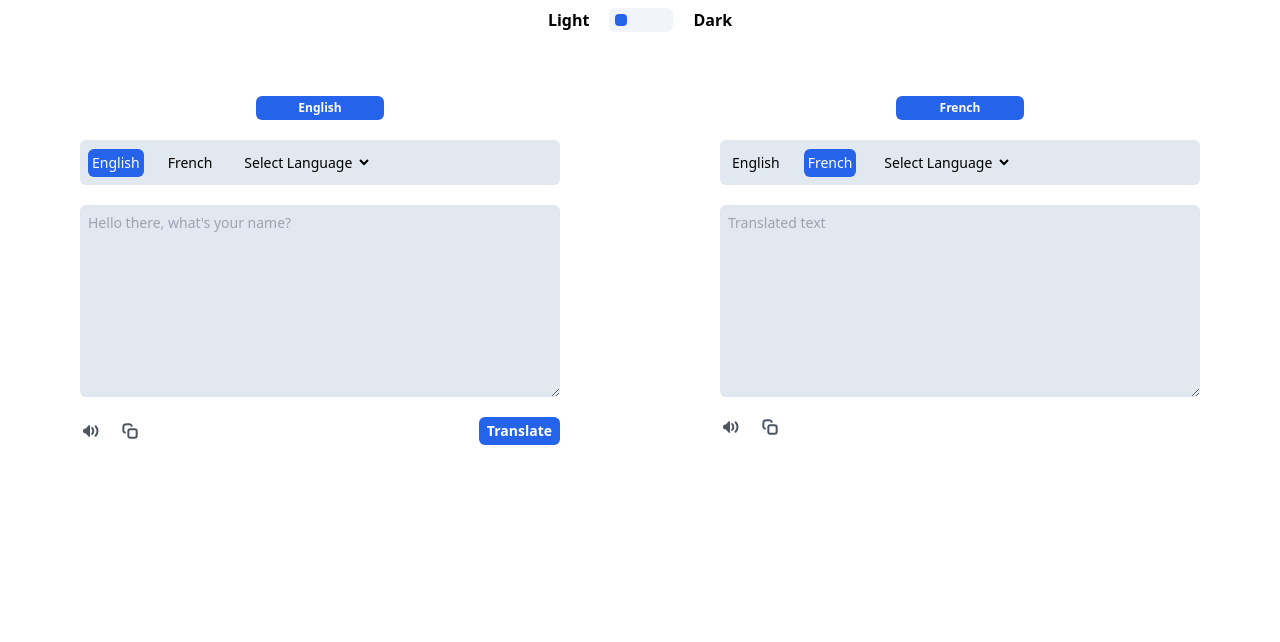
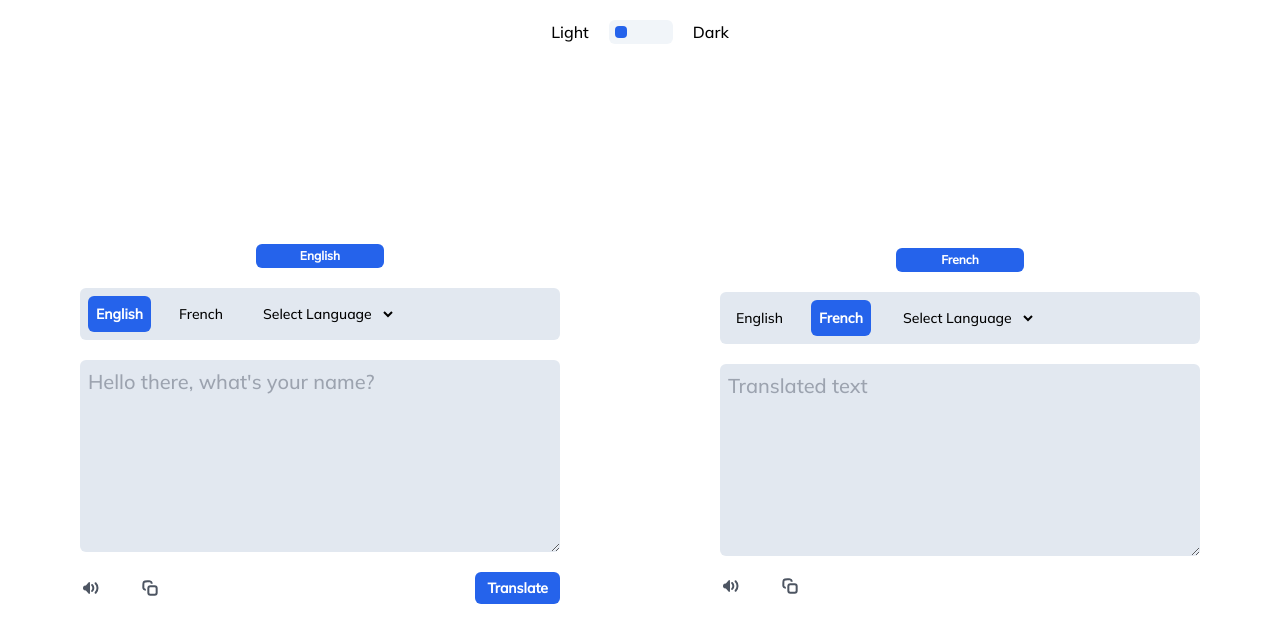
Before and after one commit to oseji/translator, a React (Vite) app: page / in a window 1280 px wide. Shown: the top 642 px of the page. Built offline with nearby package versions, Linux system fonts and the light colour scheme.

Commit message:
completed audio playback fuctionality and made minor design updates

```diff
--- a/src/App.tsx
+++ b/src/App.tsx
@@ -80,9 +80,12 @@ function App() {
     }
   };
 
-  const toggleSound = (phrase: string) => {
+  const toggleSound = (phrase: string, language: string) => {
     const synth = window.speechSynthesis;
     const text = new SpeechSynthesisUtterance(phrase);
+
+    text.lang = language;
+
     synth.speak(text);
   };
 
@@ -240,13 +243,13 @@ function App() {
           ></textarea>
 
           <div className="bottomGrp">
-            <div className="flex flex-row items-center gap-5">
+            <div className="flex flex-row items-center gap-10">
               <img
                 src={soundIcon}
                 alt="sound icon"
                 onClick={() => {
                   if (textToTranslate !== "") {
-                    toggleSound(textToTranslate);
+                    toggleSound(textToTranslate, translateFrom);
                   }
                 }}
               />
@@ -255,14 +258,14 @@ function App() {
                 alt="copy icon"
                 onClick={() => {
                   copy(textToTranslate)
-                    .then(() => alert(`Copied ${textToTranslate}`))
+                    .then(() => alert(`Copied: ${textToTranslate}`))
                     .catch((err) => console.log(err));
                 }}
               />
             </div>
 
             <button
-              className="px-2 py-1 rounded-md bg-blue-600 dark:bg-slate-900 text-white font-semibold hover:scale-110 transition ease-in-out duration-150"
+              className="px-3 py-1.5 rounded-md bg-blue-600 dark:bg-slate-900 text-white font-semibold hover:scale-110 transition ease-in-out duration-150"
               onClick={fetchData}
             >
               Translate
@@ -320,13 +323,13 @@ function App() {
           ></textarea>
 
           <div className="bottomGrp">
-            <div className="flex flex-row items-center gap-5">
+            <div className="flex flex-row items-center gap-10">
               <img
                 src={soundIcon}
                 alt="sound icon"
                 onClick={() => {
                   if (translatedText !== "") {
-                    toggleSound(translatedText);
+                    toggleSound(translatedText, translateTo);
                   }
                 }}
               />
@@ -335,7 +338,7 @@ function App() {
                 alt="copy icon"
                 onClick={() => {
                   copy(translatedText)
-                    .then(() => alert(`Copied ${translatedText}`))
+                    .then(() => alert(`Copied: ${translatedText}`))
                     .catch((err) => console.log(err));
                 }}
               />
--- a/src/index.css
+++ b/src/index.css
@@ -2,12 +2,17 @@
 @tailwind components;
 @tailwind utilities;
 
+@font-face {
+  font-family: "Mulish";
+  src: url("../public/fonts/Mulish-Medium.ttf");
+}
+
 .App {
-  @apply bg-white dark:bg-black min-h-screen;
+  @apply bg-white dark:bg-black  max-w-full font-Mulish;
 }
 
 header {
-  @apply flex flex-row items-center justify-center gap-5 capitalize p-2 font-semibold text-black dark:text-white;
+  @apply flex flex-row items-center justify-center gap-5 capitalize p-5 text-black dark:text-white;
 }
 
 .themeSwitcher {
@@ -23,7 +28,7 @@ header {
 }
 
 section {
-  @apply flex flex-col gap-10 lg:gap-0 lg:flex-row lg:justify-between mt-10;
+  @apply min-h-[90dvh] flex flex-col gap-10 lg:gap-0 lg:flex-row lg:items-center lg:justify-between;
 }
 
 .translateBox {
@@ -39,19 +44,19 @@ section {
 }
 
 .langSelection {
-  @apply cursor-pointer p-1 rounded-md;
+  @apply cursor-pointer p-2 rounded-md;
 }
 
 .activeLang {
-  @apply bg-blue-600 text-white dark:bg-white dark:text-black;
+  @apply bg-blue-600 font-bold text-white dark:bg-white dark:text-black;
 }
 
 select {
-  @apply capitalize p-1 rounded-md outline-0 cursor-pointer bg-transparent;
+  @apply capitalize p-2 rounded-md outline-0 cursor-pointer bg-transparent;
 }
 
 textarea {
-  @apply p-2 rounded-md bg-slate-200 dark:bg-slate-900 dark:text-white outline-0 h-32 md:h-48 overflow-y-scroll;
+  @apply p-2 rounded-md bg-slate-200 dark:bg-slate-900 dark:text-white outline-0 h-32 md:h-48 text-xl overflow-y-scroll;
 }
 
 textarea::-webkit-scrollbar {
--- a/tailwind.config.js
+++ b/tailwind.config.js
@@ -3,7 +3,11 @@ export default {
   content: ["./index.html", "./src/**/*.{js,ts,jsx,tsx}"],
   darkMode: "selector",
   theme: {
-    extend: {},
+    extend: {
+      fontFamily: {
+        Mulish: ["Mulish"],
+      },
+    },
   },
   plugins: [],
 };
```
Also changed, not shown: public/fonts/Mulish-Medium.ttf (added).
